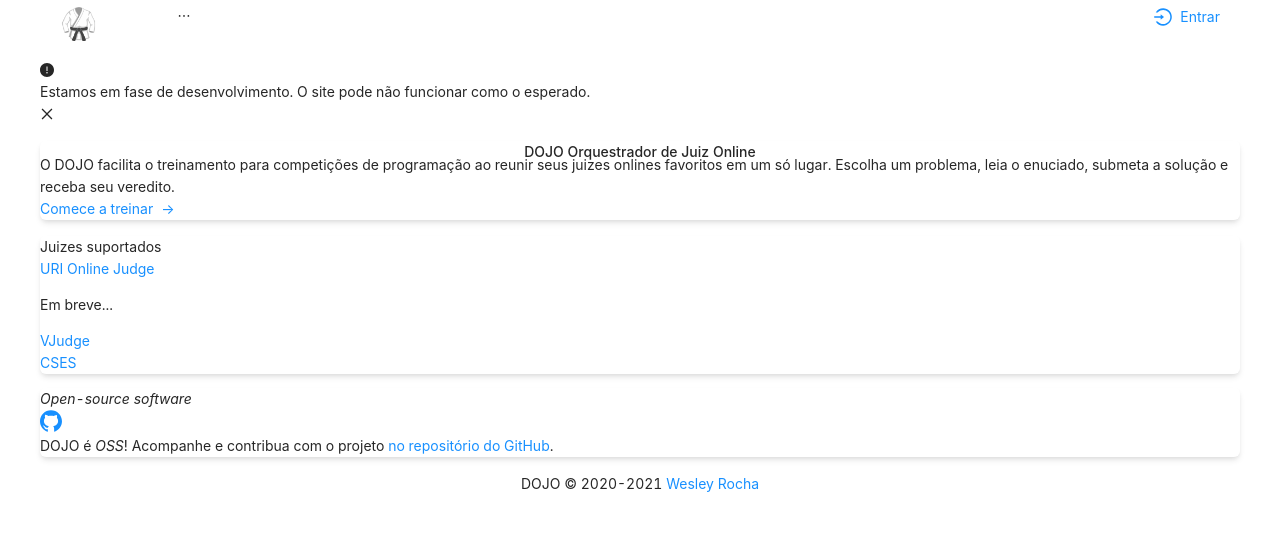
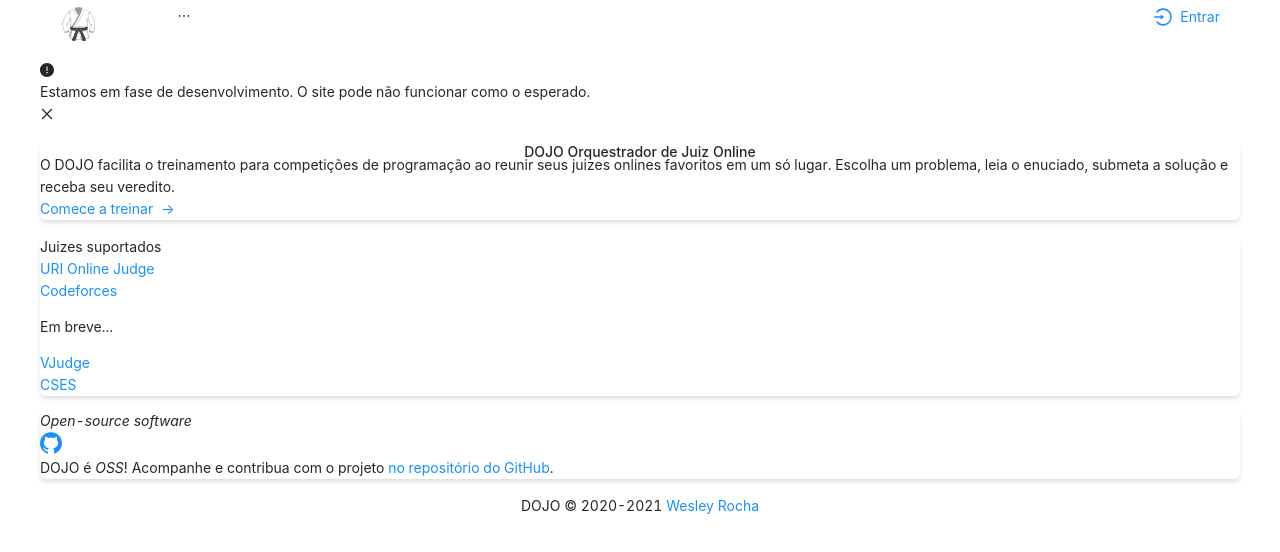
Before and after one commit to wdsrocha/dojo, a Next.js app in the folder packages/app/: page / in a window 1280 px wide. Shown: the top 552 px of the page. Built offline with nearby package versions, Linux system fonts and the light colour scheme.

Commit message:
Add codeforces to the homepage

```diff
--- a/packages/app/pages/index.tsx
+++ b/packages/app/pages/index.tsx
@@ -50,6 +50,11 @@
                   URI Online Judge
                 </Link>
               </li>
+              <li>
+                <Link href="https://codeforces.com/">
+                  Codeforces
+                </Link>
+              </li>
             </ul>
             <p>Em breve...</p>
             <ul>
```
